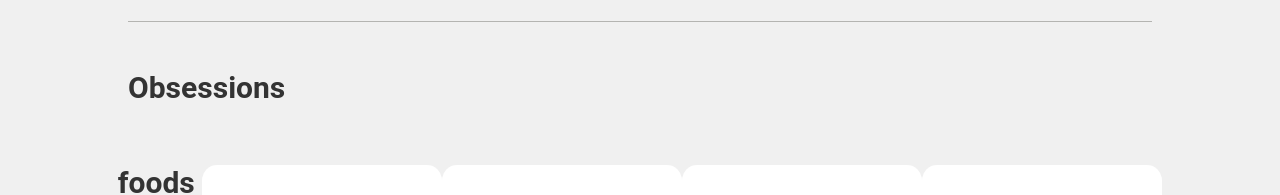
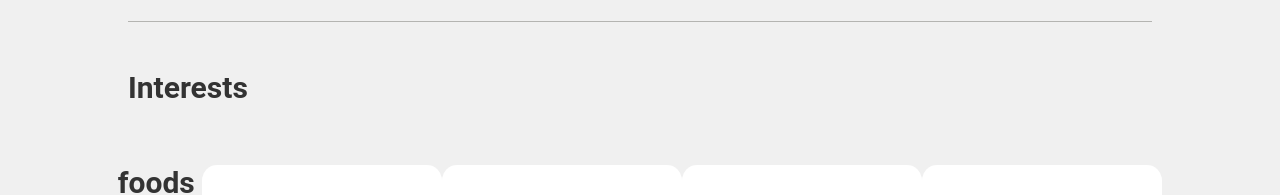
Before and after one commit to nhvn/portfolio, a React (Create React App) app: page /about in a window 1280 px wide. Shown: the part 586-781 px from the top of the page. Built offline with nearby package versions, Linux system fonts and the light colour scheme; a web font is replaced by a local one.

Commit message:
Changed heading for obsessions to interests

```diff
--- a/src/AboutPage.js
+++ b/src/AboutPage.js
@@ -31,7 +31,7 @@ const AboutPage = () => {
             </div>
             <div className="divider"></div>
             <section className="hobbies">
-                <h2 id="titles">Obsessions</h2>
+                <h2 id="titles">Interests</h2>
             <div className="hobbies-contain">
                 <div className="hob" id="foodie">
                     <h2>foods&nbsp;</h2>
```
